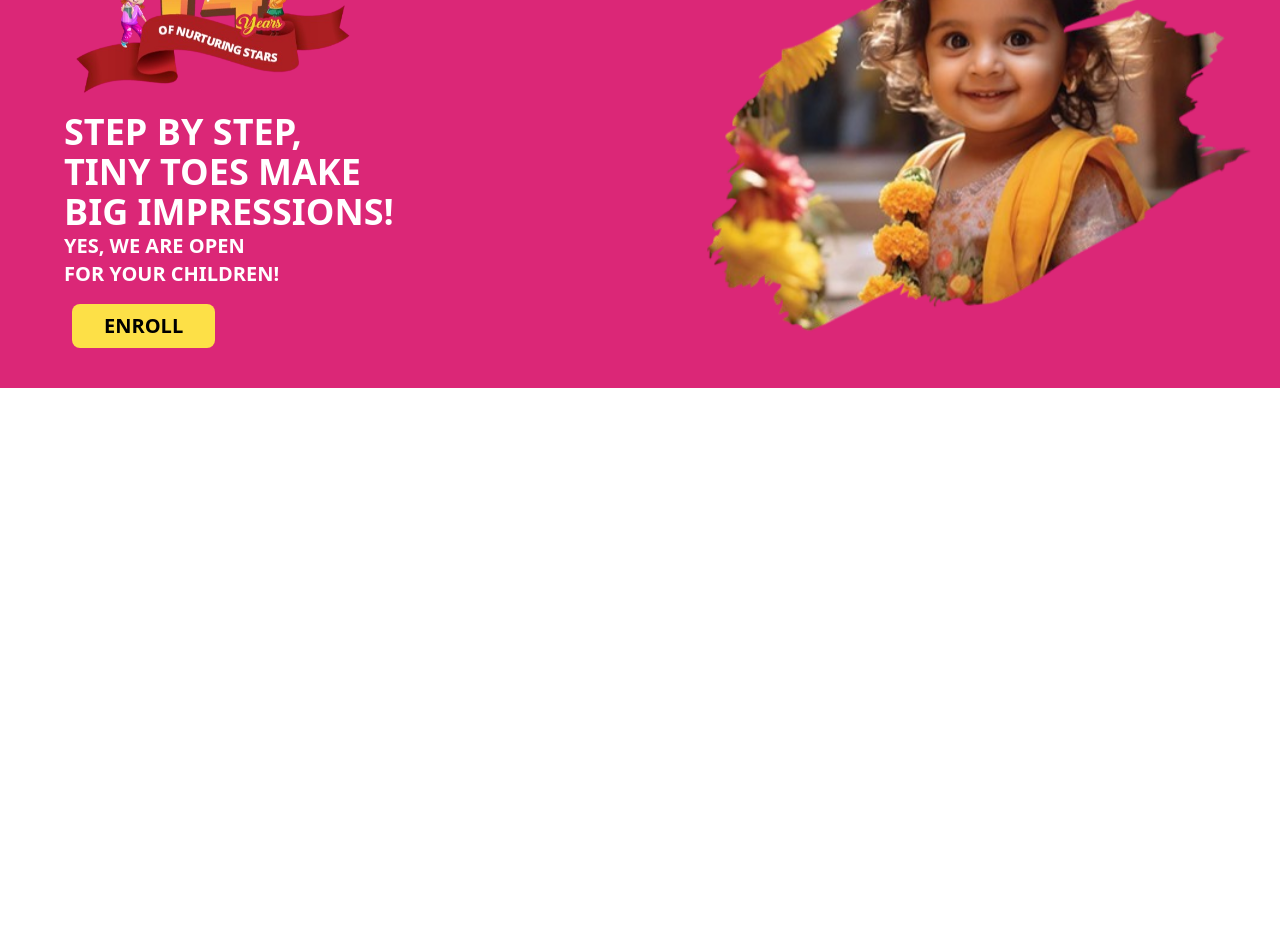
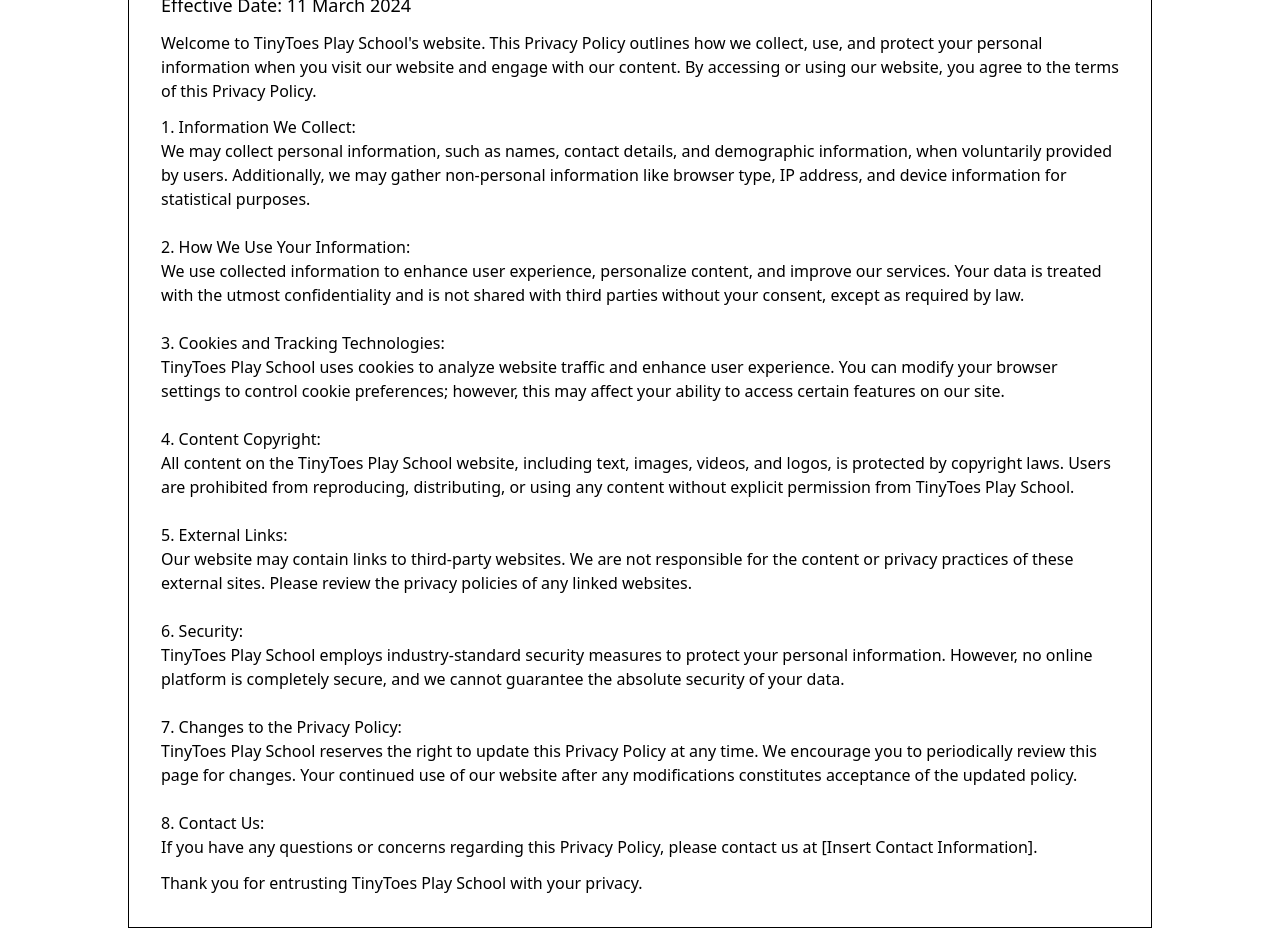
Before and after one commit to SaikrishnaLingam/Tiny-Toes-School-Website, a React (Create React App) app: page / in a window 1280 px wide. Shown: the part 260-1192 px from the top of the page. Before the commit the page ends 800 px from the top, so only its background shows below. Built offline with nearby package versions, Linux system fonts and the light colour scheme.

Commit message:
added privacy policy

```diff
--- a/src/App.js
+++ b/src/App.js
@@ -2,14 +2,25 @@
 import Header from "./components/Header";
 import { Outlet } from "react-router-dom";
 import HomeSlider from "./components/HomeSlider";
+import PrivacyPolicy from "./components/PrivacyPolicy";
+import { useState } from "react";
 
 function App() {
+    const [privacyPolicy, setPrivacyPolicy] = useState(true)
+
     return (
         <>
-            <Header />
-            <Outlet />
+        <Header />
+            {!privacyPolicy && (
+                <>
 
-            <HomeSlider />
+                    <Outlet />
+                    <HomeSlider />
+                    {/* toggle privacy policy in footer */}
+                </>
+            )}
+
+            {privacyPolicy && <PrivacyPolicy />}
         </>
     );
 }
--- a/src/components/Header.jsx
+++ b/src/components/Header.jsx
@@ -43,7 +43,7 @@
 
     return (
         <>
-            <nav className="flex flex-row w-full justify-between items-center py-4 px-8 lg:px-12">
+            <nav className="flex flex-row w-full justify-between items-center py-4 px-8 lg:px-12 bg-slate-100">
                 <Logo />
                 <div className="lg:hidden">
                     <button onClick={toggleNavbar}>
--- /dev/null
+++ b/src/components/PrivacyPolicy.jsx
@@ -0,0 +1,48 @@
+import React from 'react'
+
+const PrivacyPolicy = () => {
+    return (
+        <div className='mx-32 p-8 border-[1px] border-black my-11'>
+            <h1 className='text-3xl pb-4'>Privacy Policy: </h1>
+            <h3 className='text-lg pb-3'>Effective Date: 11 March 2024</h3>
+            <p>Welcome to TinyToes Play School's website. This Privacy Policy outlines how we collect, use, and protect your personal information when you visit our website and engage with our content. By accessing or using our website, you agree to the terms of this Privacy Policy.</p>
+            <ol type="1">
+                <li className='py-3'>
+                    <p>1. Information We Collect:</p>
+                    <p>We may collect personal information, such as names, contact details, and demographic information, when voluntarily provided by users. Additionally, we may gather non-personal information like browser type, IP address, and device information for statistical purposes.</p>
+                </li>
+                <li className='py-3'>
+                    <p>2. How We Use Your Information:</p>
+                    <p>We use collected information to enhance user experience, personalize content, and improve our services. Your data is treated with the utmost confidentiality and is not shared with third parties without your consent, except as required by law.</p>
+                </li>
+                <li className='py-3'>
+                    <p>3. Cookies and Tracking Technologies:</p>
+                    <p>TinyToes Play School uses cookies to analyze website traffic and enhance user experience. You can modify your browser settings to control cookie preferences; however, this may affect your ability to access certain features on our site.</p>
+                </li>
+                <li className='py-3'>
+                    <p>4. Content Copyright:</p>
+                    <p>All content on the TinyToes Play School website, including text, images, videos, and logos, is protected by copyright laws. Users are prohibited from reproducing, distributing, or using any content without explicit permission from TinyToes Play School.</p>
+                </li>
+                <li className='py-3'>
+                    <p>5. External Links:</p>
+                    <p>Our website may contain links to third-party websites. We are not responsible for the content or privacy practices of these external sites. Please review the privacy policies of any linked websites.</p>
+                </li>
+                <li className='py-3'>
+                    <p>6. Security:</p>
+                    <p>TinyToes Play School employs industry-standard security measures to protect your personal information. However, no online platform is completely secure, and we cannot guarantee the absolute security of your data.</p>
+                </li>
+                <li className='py-3'>
+                    <p>7. Changes to the Privacy Policy:</p>
+                    <p>TinyToes Play School reserves the right to update this Privacy Policy at any time. We encourage you to periodically review this page for changes. Your continued use of our website after any modifications constitutes acceptance of the updated policy.</p>
+                </li>
+                <li className='py-3'>
+                    <p>8. Contact Us:</p>
+                    <p>If you have any questions or concerns regarding this Privacy Policy, please contact us at [Insert Contact Information].</p>
+                </li>
+            </ol>
+            <p>Thank you for entrusting TinyToes Play School with your privacy.</p>
+        </div>
+    )
+}
+
+export default PrivacyPolicy
```
